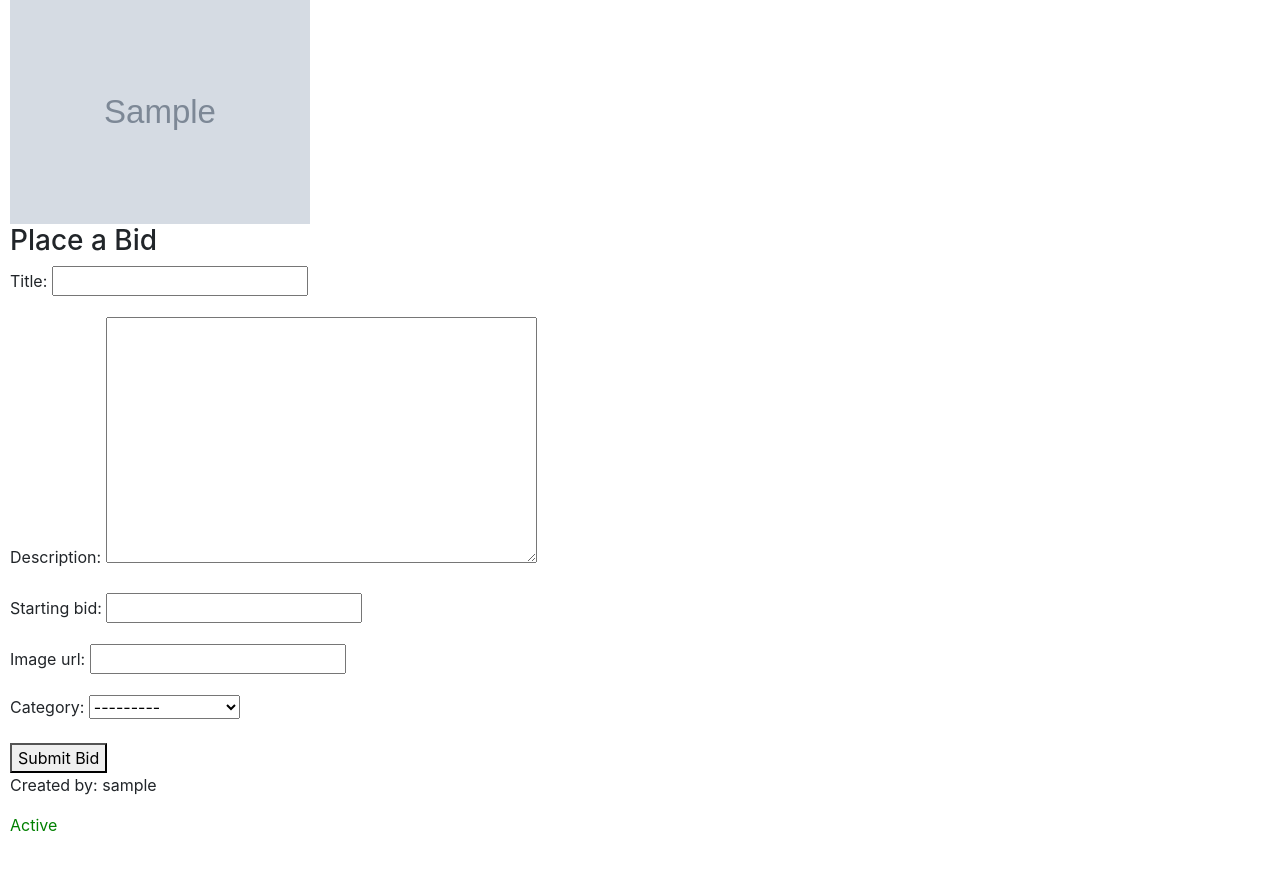
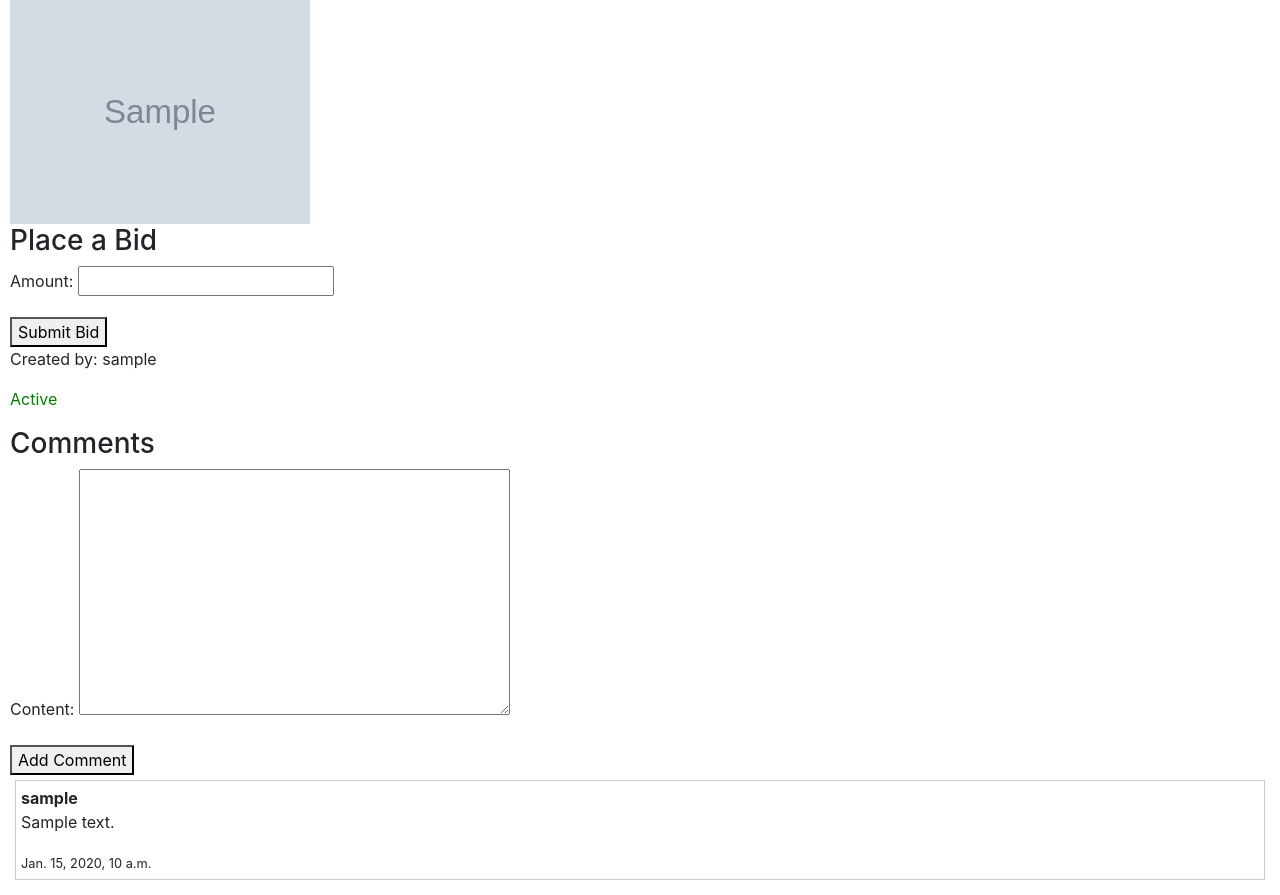
Before and after one commit to kja-ne/django-commerce, a Django app: template auctions/templates/auctions/listing.html in a window 1280 px wide. Shown: the part 320-1215 px from the top of the page. Before the commit the page ends 1151 px from the top, so only its background shows below. Run offline with Django 3.2, Linux system fonts and the light colour scheme; the template is opened without the code that fills it: values that come from a table or form of the project are taken from there, others are empty; a user stored in the database is signed in; tables that the repository leaves empty hold one stand-in row (values such as "Sample post"); grey boxes marked "Sample" are stand-in pictures; some libraries are stand-ins or nearby versions.

Commit message:
16 Added a Comment Section

```diff
--- a/auctions/forms.py
+++ b/auctions/forms.py
@@ -2,7 +2,7 @@
 from .models import Listing
 from .models import Bid
 
-
+from .models import Comment
 
 class ListingForm(forms.ModelForm):
     class Meta:
@@ -19,3 +19,8 @@
     class Meta:
         model = Bid
         fields = ["amount"]
+
+class CommentForm(forms.ModelForm):
+    class Meta:
+        model = Comment
+        fields = ["content"]
--- a/auctions/templates/auctions/listing.html
+++ b/auctions/templates/auctions/listing.html
@@ -35,8 +35,8 @@
 
     <form method="POST">
         {% csrf_token %}
-        {{ form.as_p }}
-        <button type="submit">Submit Bid</button>
+        {{ bid_form.as_p }}
+    <button type="submit" name="bid_submit">Submit Bid</button>
     </form>
 
 {% endif %}
@@ -49,4 +49,28 @@
     <p style="color:red;">Closed</p>
 {% endif %}
 
+
+
+<h3>Comments</h3>
+
+{% if user.is_authenticated %}
+    <form method="POST">
+        {% csrf_token %}
+        {{ comment_form.as_p }}
+        <button type="submit" name="comment_submit">Add Comment</button>
+    </form>
+{% endif %}
+
+{% for comment in comments %}
+    <div style="border:1px solid #ccc; margin:5px; padding:5px;">
+        <strong>{{ comment.user }}</strong>
+        <p>{{ comment.content }}</p>
+        <small>{{ comment.timestamp }}</small>
+    </div>
+{% empty %}
+    <p>No comments yet.</p>
+{% endfor %}
+
+
+
 {% endblock %}
--- a/auctions/urls.py
+++ b/auctions/urls.py
@@ -11,4 +11,5 @@
     path("listing/<int:listing_id>", views.listing_detail, name="listing_detail"),
     path("watchlist/<int:listing_id>", views.toggle_watchlist, name="toggle_watchlist"),
     path("watchlist", views.watchlist, name="watchlist"),
+    path("categories", views.categories, name="categories"),
 ]
```
Also changed, not shown: auctions/views.py (+46 -24 lines).
